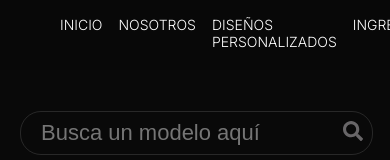
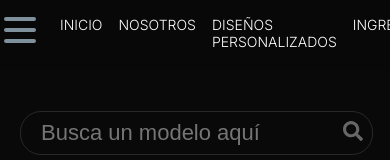
Before and after one commit to Franco-Calvo/savy-stl, a Next.js app: page /explore in a window 390 px wide. Shown: the top 160 px of the page. Built offline with nearby package versions, Linux system fonts and the light colour scheme; no server answers.

Commit message:
Lucero (#7)
* Cambios realizados

* Vistas realizadas

* Commit

* svg

* Ultimo cambio

* Cambios

```diff
--- a/src/Components/Presentation/Navbar/Navbar.module.css
+++ b/src/Components/Presentation/Navbar/Navbar.module.css
@@ -62,3 +62,78 @@
   transform: scaleX(1);
   transform-origin: bottom left;
 }
+
+.checkbox {
+  position: absolute;
+  display: none;
+  height: 32px;
+  width: 32px;
+  top: 20px;
+  left: 20px;
+  z-index: 5;
+  opacity: 0;
+  cursor: pointer;
+}
+
+.navbar .hamburgerLines {
+  display: none;
+  height: 26px;
+  width: 32px;
+  position: absolute;
+  top: 17px;
+  left: 20px;
+  z-index: 2;
+  display: flex;
+  flex-direction: column;
+  justify-content: space-between;
+}
+
+.navbar .hamburgerLines .line {
+  display: none;
+  height: 4px;
+  width: 100%;
+  border-radius: 10px;
+  background: #7e919c;
+}
+
+.navbar .hamburgerLines .lineOne {
+  transform-origin: 0% 0%;
+  transition: transform 0.4s ease-in-out;
+}
+
+.navbar .hamburgerLines .lineTwo {
+  transition: transform 0.2s ease-in-out;
+}
+
+.navbar .hamburgerLines .lineThree {
+  transform-origin: 0% 100%;
+  transition: transform 0.4s ease-in-out;
+}
+
+.navbar input[type="checkbox"]:checked ~ .nav {
+  transform: translateX(0);
+}
+
+.navbar input[type="checkbox"]:checked ~ .hamburgerLines .lineOne {
+  transform: rotate(45deg);
+}
+
+.navbar input[type="checkbox"]:checked ~ .hamburgerLines .lineTwo {
+  transform: scaleY(0);
+}
+
+.navbar input[type="checkbox"]:checked ~ .hamburgerLines .lineThree {
+  transform: rotate(-45deg);
+  -webkit-transform: rotate(-45deg);
+  -moz-transform: rotate(-45deg);
+  -ms-transform: rotate(-45deg);
+  -o-transform: rotate(-45deg);
+}
+
+@media (max-width: 768px) {
+  .checkbox,
+  .navbar .hamburgerLines .line,
+  .navbar .hamburgerLines {
+    display: flex;
+  }
+}
--- a/src/Components/Presentation/Navbar/Navbar.tsx
+++ b/src/Components/Presentation/Navbar/Navbar.tsx
@@ -61,6 +61,13 @@ const Navbar: React.FC = () => {
       <Link href="/" className={styles.stl}>
         {/* {svgLogoIcon()} */}
       </Link>
+      <input className={styles.checkbox} type="checkbox" name="" id="" />
+      <div className={styles.hamburgerLines}>
+        <span className={`${styles.line} ${styles.lineOne}`}></span>
+        <span className={`${styles.line} ${styles.lineTwo}`}></span>
+        <span className={`${styles.line} ${styles.lineThree}`}></span>
+      </div>
+
       <nav className={styles.nav}>
         <a className={styles.anchor} onClick={() => handleScrollTo("home")}>
           INICIO
```
Also changed, not shown: src/app/admin/tickets/Tickets.module.css (+26 -0 lines).
